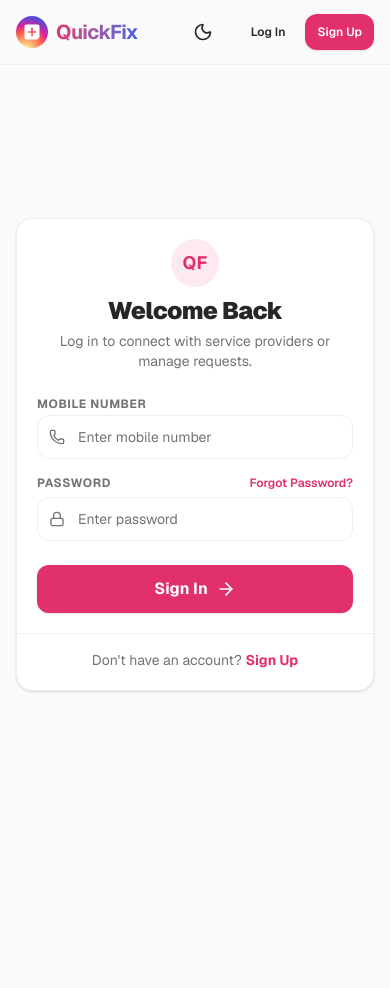
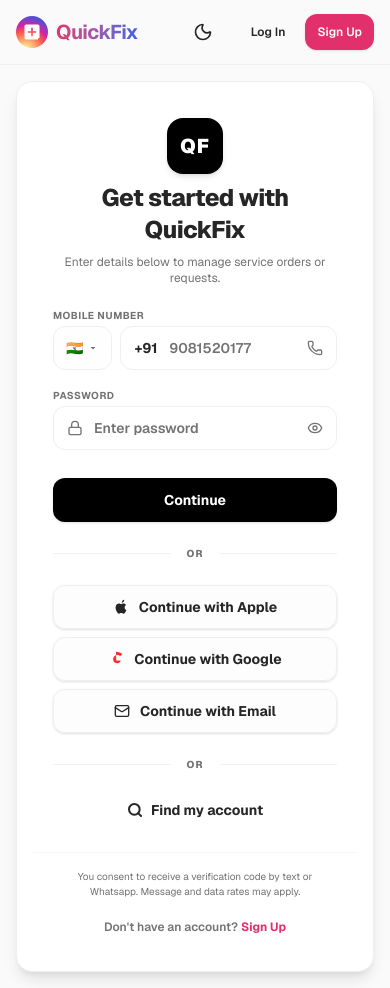
Before and after one commit to khushal1310/quickfix, a Next.js app: page /login in a window 390 px wide. Before the commit the page ends 844 px from the top, so only its background shows below. Built offline with nearby package versions, Linux system fonts and the light colour scheme; no server answers.

Commit message:
feat: redesign login page to Uber style with mobile/email toggle, support email password reset, and enable Customer Mode for providers

```diff
--- a/src/app/api/auth/forgot-password/route.ts
+++ b/src/app/api/auth/forgot-password/route.ts
@@ -10,23 +10,29 @@
     }
 
     // 1. Verify user exists
-    const { data: user, error: checkError } = await supabaseAdmin
-      .from('users')
-      .select('id')
-      .eq('mobile_number', mobileNumber)
-      .maybeSingle();
+    const isEmail = mobileNumber.includes('@');
+    const inputIdentifier = isEmail ? mobileNumber.toLowerCase().trim() : mobileNumber.trim();
+
+    let query = supabaseAdmin.from('users').select('id');
+    if (isEmail) {
+      query = query.eq('email', inputIdentifier);
+    } else {
+      query = query.eq('mobile_number', inputIdentifier);
+    }
+
+    const { data: user, error: checkError } = await query.maybeSingle();
 
     if (checkError) {
       return NextResponse.json({ error: checkError.message }, { status: 500 });
     }
 
     if (!user) {
-      return NextResponse.json({ error: 'No user registered with this mobile number.' }, { status: 404 });
+      return NextResponse.json({ error: isEmail ? 'No user registered with this email address.' : 'No user registered with this mobile number.' }, { status: 404 });
     }
 
     // 2. Generate 4-digit OTP
     const otpCode = Math.floor(1000 + Math.random() * 9000).toString();
-    console.log(`[QuickFix SMS Simulator] Password Reset OTP for ${mobileNumber}: ${otpCode}`);
+    console.log(`[QuickFix SMS Simulator] Password Reset OTP for ${inputIdentifier}: ${otpCode}`);
 
     // 3. Store in user_otps table
     const expiresAt = new Date(Date.now() + 15 * 60 * 1000).toISOString(); // 15 mins expiry
@@ -35,7 +41,7 @@
       .from('user_otps')
       .upsert(
         {
-          mobile_number: mobileNumber,
+          mobile_number: inputIdentifier,
           otp_code: otpCode,
           action_type: 'RESET',
           temp_user_data: null,
--- a/src/app/api/auth/login/route.ts
+++ b/src/app/api/auth/login/route.ts
@@ -11,25 +11,29 @@
       return NextResponse.json({ error: 'Mobile number and password are required.' }, { status: 400 });
     }
 
-    // 1. Fetch user by mobile number
-    const { data: userRecord, error: fetchError } = await supabaseAdmin
-      .from('users')
-      .select('*')
-      .eq('mobile_number', mobileNumber)
-      .maybeSingle();
+    // 1. Fetch user by mobile number or email
+    const isEmail = mobileNumber.includes('@');
+    let query = supabaseAdmin.from('users').select('*');
+    if (isEmail) {
+      query = query.eq('email', mobileNumber.toLowerCase().trim());
+    } else {
+      query = query.eq('mobile_number', mobileNumber.trim());
+    }
+
+    const { data: userRecord, error: fetchError } = await query.maybeSingle();
 
     if (fetchError) {
       return NextResponse.json({ error: fetchError.message }, { status: 500 });
     }
 
     if (!userRecord) {
-      return NextResponse.json({ error: 'Invalid mobile number or password.' }, { status: 400 });
+      return NextResponse.json({ error: isEmail ? 'Invalid email or password.' : 'Invalid mobile number or password.' }, { status: 400 });
     }
 
     // 2. Compare password hash
     const isPasswordMatch = await bcrypt.compare(password, userRecord.password_hash);
     if (!isPasswordMatch) {
-      return NextResponse.json({ error: 'Invalid mobile number or password.' }, { status: 400 });
+      return NextResponse.json({ error: isEmail ? 'Invalid email or password.' : 'Invalid mobile number or password.' }, { status: 400 });
     }
 
     // 3. Sign custom JWT token
--- a/src/app/login/page.tsx
+++ b/src/app/login/page.tsx
@@ -3,10 +3,7 @@
 import React, { useState } from 'react';
 import Link from 'next/link';
 import { useRouter } from 'next/navigation';
-import { useForm } from 'react-hook-form';
-import { zodResolver } from '@hookform/resolvers/zod';
-import * as z from 'zod';
-import { Lock, Phone, AlertCircle, ArrowRight, Loader2 } from 'lucide-react';
+import { Lock, Phone, Mail, Eye, EyeOff, Search, AlertCircle, Loader2 } from 'lucide-react';
 import { useAuth } from '@/hooks/useAuth';
 import { useToast } from '@/components/ui/toast';
 import { Button } from '@/components/ui/button';
@@ -14,41 +11,35 @@
 import { Card, CardHeader, CardTitle, CardDescription, CardContent, CardFooter } from '@/components/ui/card';
 import { Navbar } from '@/components/layout/Navbar';
 
-// Login form validation schema using Zod
-const loginSchema = z.object({
-  mobileNumber: z.string().min(10, 'Mobile number must be at least 10 digits').max(15, 'Invalid mobile number'),
-  password: z.string().min(6, 'Password must be at least 6 characters'),
-});
-
-type LoginInput = z.infer<typeof loginSchema>;
-
 export default function LoginPage() {
   const router = useRouter();
   const { login } = useAuth();
   const { success: toastSuccess, error: toastError } = useToast();
+
   const [loading, setLoading] = useState(false);
   const [errorMsg, setErrorMsg] = useState<string | null>(null);
 
-  const {
-    register,
-    handleSubmit,
-    formState: { errors },
-  } = useForm<LoginInput>({
-    resolver: zodResolver(loginSchema),
-    defaultValues: {
-      mobileNumber: '',
-      password: '',
+  // Login flow states
+  const [loginMode, setLoginMode] = useState<'mobile' | 'email'>('mobile');
+  const [mobileNumber, setMobileNumber] = useState('');
+  const [email, setEmail] = useState('');
+  const [password, setPassword] = useState('');
+  const [showPassword, setShowPassword] = useState(false);
+
+  const onSubmit = async (e: React.FormEvent) => {
+    e.preventDefault();
+    const identifier = loginMode === 'mobile' ? mobileNumber : email;
+    if (!identifier || !password) {
+      toastError('Please fill in all required fields.');
+      return;
     }
-  });
 
-  const onSubmit = async (data: LoginInput) => {
     setLoading(true);
     setErrorMsg(null);
     try {
-      const res = await login(data.mobileNumber, data.password);
+      const res = await login(identifier, password);
       if (res.success) {
         toastSuccess('Logged in successfully!');
-        // Get active user to determine redirect path
         const userJson = localStorage.getItem('qf_user');
         if (userJson) {
           const userObj = JSON.parse(userJson);
@@ -67,86 +58,223 @@
     }
   };
 
+  const handleAppleSignIn = async () => {
+    setLoading(true);
+    setErrorMsg(null);
+    try {
+      toastSuccess('Apple sign-in simulated successfully!');
+      const res = await login('1111111111', 'password123'); // Demo customer Alice
+      if (res.success) {
+        router.push('/customer');
+      } else {
+        setErrorMsg(res.error || 'Apple login simulation failed.');
+      }
+    } catch (err: any) {
+      setErrorMsg(err.message);
+    } finally {
+      setLoading(false);
+    }
+  };
+
+  const handleGoogleSignIn = async () => {
+    setLoading(true);
+    setErrorMsg(null);
+    try {
+      toastSuccess('Google sign-in simulated successfully!');
+      const res = await login('1111111111', 'password123'); // Demo customer Alice
+      if (res.success) {
+        router.push('/customer');
+      } else {
+        setErrorMsg(res.error || 'Google login simulation failed.');
+      }
+    } catch (err: any) {
+      setErrorMsg(err.message);
+    } finally {
+      setLoading(false);
+    }
+  };
+
   return (
     <div className="flex min-h-screen flex-col bg-background">
       <Navbar />
       <div className="flex flex-1 items-center justify-center p-4">
-        <Card className="w-full max-w-md border-border bg-card">
-          <CardHeader className="space-y-1 text-center">
-            <div className="mx-auto flex h-12 w-12 items-center justify-center rounded-full bg-primary/10 mb-2">
-              <span className="text-lg font-bold text-primary">QF</span>
+        <Card className="w-full max-w-md border-border bg-card p-4 rounded-2xl shadow-lg">
+          <CardHeader className="space-y-2 text-center pb-4">
+            {/* QuickFix Rounded Icon */}
+            <div className="mx-auto flex h-14 w-14 items-center justify-center rounded-2xl bg-black shadow-md mb-2">
+              <span className="text-xl font-black text-white tracking-wider">QF</span>
             </div>
-            <CardTitle className="text-2xl font-black tracking-tight text-foreground">Welcome Back</CardTitle>
-            <CardDescription className="text-muted-foreground text-sm">
-              Log in to connect with service providers or manage requests.
+            <CardTitle className="text-2xl font-extrabold tracking-tight text-foreground">
+              Get started with QuickFix
+            </CardTitle>
+            <CardDescription className="text-muted-foreground text-xs">
+              Enter details below to manage service orders or requests.
             </CardDescription>
           </CardHeader>
-          <CardContent>
-            <form onSubmit={handleSubmit(onSubmit)} className="space-y-4">
+          <CardContent className="space-y-4">
+            <form onSubmit={onSubmit} className="space-y-3">
               {errorMsg && (
-                <div className="flex items-center gap-2 rounded-xl bg-red-500/10 p-3.5 text-sm font-semibold text-red-500 border border-red-500/20">
-                  <AlertCircle className="h-5 w-5 shrink-0" />
+                <div className="flex items-center gap-2 rounded-xl bg-red-500/10 p-3 text-xs font-semibold text-red-500 border border-red-500/20">
+                  <AlertCircle className="h-4 w-4 shrink-0" />
                   <span>{errorMsg}</span>
                 </div>
               )}
 
-              {/* Mobile Number Input */}
+              {/* Input Switch */}
+              {loginMode === 'mobile' ? (
+                /* Mobile Number input with simulated country selector */
+                <div className="space-y-1.5">
+                  <label className="text-[10px] font-bold uppercase tracking-wider text-muted-foreground">Mobile number</label>
+                  <div className="flex gap-2">
+                    {/* Simulated Country Dropdown */}
+                    <div className="flex items-center gap-1 px-3 py-2 rounded-xl border border-border bg-muted/20 text-foreground cursor-pointer select-none text-sm font-semibold">
+                      <span>🇮🇳</span>
+                      <svg className="h-3 w-3 text-muted-foreground fill-current" viewBox="0 0 24 24"><path d="M7 10l5 5 5-5z"/></svg>
+                    </div>
+                    {/* Input field with +91 prefix */}
+                    <div className="relative flex-1">
+                      <span className="absolute left-3.5 top-3 text-sm font-bold text-foreground">+91</span>
+                      <Input
+                        type="tel"
+                        maxLength={10}
+                        placeholder="9081520177"
+                        className="pl-12 pr-10 text-sm font-semibold rounded-xl border border-border"
+                        value={mobileNumber}
+                        onChange={(e) => setMobileNumber(e.target.value.replace(/\D/g, ''))}
+                        required
+                      />
+                      <Phone className="absolute right-3.5 top-3.5 h-4 w-4 text-muted-foreground" />
+                    </div>
+                  </div>
+                </div>
+              ) : (
+                /* Email Address input */
+                <div className="space-y-1.5">
+                  <label className="text-[10px] font-bold uppercase tracking-wider text-muted-foreground">Email address</label>
+                  <div className="relative">
+                    <Input
+                      type="email"
+                      placeholder="name@example.com"
+                      className="pl-10 pr-4 text-sm font-semibold rounded-xl border border-border"
+                      value={email}
+                      onChange={(e) => setEmail(e.target.value)}
+                      required
+                    />
+                    <Mail className="absolute left-3.5 top-3.5 h-4 w-4 text-muted-foreground" />
+                  </div>
+                </div>
+              )}
+
+              {/* Password input */}
               <div className="space-y-1.5">
-                <label className="text-xs font-bold uppercase tracking-wider text-muted-foreground">Mobile Number</label>
+                <label className="text-[10px] font-bold uppercase tracking-wider text-muted-foreground">Password</label>
                 <div className="relative">
-                  <Phone className="absolute left-3 top-3.5 h-4 w-4 text-muted-foreground" />
                   <Input
-                    type="tel"
-                    placeholder="Enter mobile number"
-                    className="pl-10"
-                    {...register('mobileNumber')}
+                    type={showPassword ? 'text' : 'password'}
+                    placeholder="Enter password"
+                    className="pl-10 pr-10 text-sm font-semibold rounded-xl border border-border"
+                    value={password}
+                    onChange={(e) => setPassword(e.target.value)}
+                    required
                   />
+                  <Lock className="absolute left-3.5 top-3.5 h-4 w-4 text-muted-foreground" />
+                  <button
+                    type="button"
+                    onClick={() => setShowPassword(!showPassword)}
+                    className="absolute right-3.5 top-3.5 text-muted-foreground hover:text-foreground focus:outline-none"
+                  >
+                    {showPassword ? <EyeOff className="h-4 w-4" /> : <Eye className="h-4 w-4" />}
+                  </button>
                 </div>
-                {errors.mobileNumber && (
-                  <p className="text-xs font-medium text-red-500">{errors.mobileNumber.message}</p>
-                )}
               </div>
 
-              {/* Password Input */}
-              <div className="space-y-1.5">
-                <div className="flex items-center justify-between">
-                  <label className="text-xs font-bold uppercase tracking-wider text-muted-foreground">Password</label>
-                  <Link href="/forgot-password" className="text-xs font-semibold text-primary hover:underline">
-                    Forgot Password?
-                  </Link>
-                </div>
-                <div className="relative">
-                  <Lock className="absolute left-3 top-3.5 h-4 w-4 text-muted-foreground" />
-                  <Input
-                    type="password"
-                    placeholder="Enter password"
-                    className="pl-10"
-                    {...register('password')}
-                  />
-                </div>
-                {errors.password && (
-                  <p className="text-xs font-medium text-red-500">{errors.password.message}</p>
-                )}
-              </div>
-
-              {/* Action Button */}
-              <Button type="submit" size="lg" className="w-full rounded-xl bg-primary text-white hover:bg-primary-hover font-bold mt-2" disabled={loading}>
+              {/* Submit Button */}
+              <Button
+                type="submit"
+                className="w-full rounded-xl bg-black text-white hover:bg-black/90 font-bold h-11 transition-all mt-4"
+                disabled={loading}
+              >
                 {loading ? (
-                  <>
-                    <Loader2 className="mr-2 h-5 w-5 animate-spin" />
-                    Signing In...
-                  </>
-                ) : (
-                  <>
-                    Sign In
-                    <ArrowRight className="ml-2 h-5 w-5" />
-                  </>
-                )}
+                  <span className="flex items-center gap-1.5 justify-center">
+                    <Loader2 className="h-4 w-4 animate-spin" /> Continuing...
+                  </span>
+                ) : 'Continue'}
               </Button>
             </form>
+
+            {/* OR Separator */}
+            <div className="relative flex py-2 items-center">
+              <div className="flex-grow border-t border-border/80"></div>
+              <span className="flex-shrink mx-4 text-[10px] font-extrabold uppercase tracking-widest text-muted-foreground">or</span>
+              <div className="flex-grow border-t border-border/80"></div>
+            </div>
+
+            {/* Social Logins */}
+            <div className="space-y-2">
+              <Button
+                type="button"
+                onClick={handleAppleSignIn}
+                className="w-full rounded-xl bg-muted/40 border border-border text-foreground hover:bg-muted font-bold h-11 flex items-center justify-center gap-2.5 transition-all text-sm"
+              >
+                <svg className="h-4 w-4 fill-current text-foreground" viewBox="0 0 24 24">
+                  <path d="M18.71 19.5c-.83 1.24-1.71 2.45-3.05 2.47-1.34.03-1.77-.79-3.29-.79-1.53 0-2 .77-3.27.82-1.31.05-2.3-1.32-3.14-2.53C4.25 17 2.94 12.45 4.7 9.39c.87-1.52 2.43-2.48 4.12-2.51 1.28-.02 2.5.87 3.29.87.78 0 2.26-1.07 3.81-.91.65.03 2.47.26 3.64 1.98-.09.06-2.17 1.28-2.15 3.81.03 3.02 2.65 4.03 2.68 4.04-.03.07-.42 1.44-1.38 2.83M15.97 4.17c.66-.81 1.11-1.93.99-3.06-.96.04-2.13.64-2.82 1.45-.6.69-1.12 1.84-.98 2.94.97.08 2.15-.52 2.81-1.33z"/>
+                </svg>
+                Continue with Apple
+              </Button>
+
+              <Button
+                type="button"
+                onClick={handleGoogleSignIn}
+                className="w-full rounded-xl bg-muted/40 border border-border text-foreground hover:bg-muted font-bold h-11 flex items-center justify-center gap-2.5 transition-all text-sm"
+              >
+                <svg className="h-4 w-4 fill-current text-red-500" viewBox="0 0 24 24">
+                  <path d="M12.24 10.285V14.4h6.887c-.648 2.41-2.519 4.114-5.136 4.114-3.478 0-6.3-2.823-6.3-6.3 0-3.478 2.822-6.3 6.3-6.3 1.706 0 3.24.68 4.363 1.774l3.076-3.076C19.488 2.802 16.035 1 11.99 1 5.92 1 11.99s4.92 10.99 10.99 10.99c5.967 0 10.983-4.29 10.983-10.99 0-.727-.08-1.282-.236-1.705H12.24z"/>
+                </svg>
+                Continue with Google
+              </Button>
+
+              {loginMode === 'mobile' ? (
+                <Button
+                  type="button"
+                  onClick={() => setLoginMode('email')}
+                  className="w-full rounded-xl bg-muted/40 border border-border text-foreground hover:bg-muted font-bold h-11 flex items-center justify-center gap-2.5 transition-all text-sm"
+                >
+                  <Mail className="h-4 w-4 text-foreground" />
+                  Continue with Email
+                </Button>
+              ) : (
+                <Button
+                  type="button"
+                  onClick={() => setLoginMode('mobile')}
+                  className="w-full rounded-xl bg-muted/40 border border-border text-foreground hover:bg-muted font-bold h-11 flex items-center justify-center gap-2.5 transition-all text-sm"
+                >
+                  <Phone className="h-4 w-4 text-foreground" />
+                  Continue with Mobile
+                </Button>
+              )}
+            </div>
+
+            {/* OR Separator */}
+            <div className="relative flex py-2 items-center">
+              <div className="flex-grow border-t border-border/80"></div>
+              <span className="flex-shrink mx-4 text-[10px] font-extrabold uppercase tracking-widest text-muted-foreground">or</span>
+              <div className="flex-grow border-t border-border/80"></div>
+            </div>
+
+            {/* Find Account / Forgot Password */}
+            <Link
+              href="/forgot-password"
+              className="flex items-center justify-center gap-2 py-1 text-sm font-bold text-foreground hover:underline transition-all"
+            >
+              <Search className="h-4 w-4 text-foreground stroke-[3px]" />
+              Find my account
+            </Link>
           </CardContent>
-          <CardFooter className="flex flex-col space-y-2 text-center text-sm border-t border-border pt-4">
-            <span className="text-muted-foreground">
+          <CardFooter className="flex flex-col space-y-4 text-center text-[10px] border-t border-border/60 pt-4 mt-2">
+            <span className="text-muted-foreground leading-normal px-2">
+              You consent to receive a verification code by text or Whatsapp. Message and data rates may apply.
+            </span>
+            <span className="text-muted-foreground font-semibold text-xs pt-1">
               Don&apos;t have an account?{' '}
               <Link href="/register" className="font-bold text-primary hover:underline">
                 Sign Up
--- a/supabase/seed_mongo.js
+++ b/supabase/seed_mongo.js
@@ -67,6 +67,7 @@
     role: 'admin',
     full_name: 'Admin Moderation',
     mobile_number: '9999999999',
+    email: 'admin@quickfix.com',
     password_hash: passwordHash,
     profile_image: 'https://api.dicebear.com/7.x/adventurer/svg?seed=Admin',
     is_suspended: false,
@@ -78,6 +79,7 @@
     role: 'customer',
     full_name: 'Alice Customer',
     mobile_number: '1111111111',
+    email: 'customer@quickfix.com',
     password_hash: passwordHash,
     profile_image: 'https://api.dicebear.com/7.x/adventurer/svg?seed=Alice',
     is_suspended: false,
@@ -92,6 +94,7 @@
     role: 'provider',
     full_name: 'Bob Provider',
     mobile_number: '2222222222',
+    email: 'provider@quickfix.com',
     password_hash: passwordHash,
     profile_image: 'https://api.dicebear.com/7.x/adventurer/svg?seed=Bob',
     is_suspended: false,
```
Also changed, not shown: src/app/api/auth/reset-password/route.ts (+5 -2 lines), src/app/customer/page.tsx (+14 -1 lines), src/app/provider/page.tsx (+13 -0 lines).
